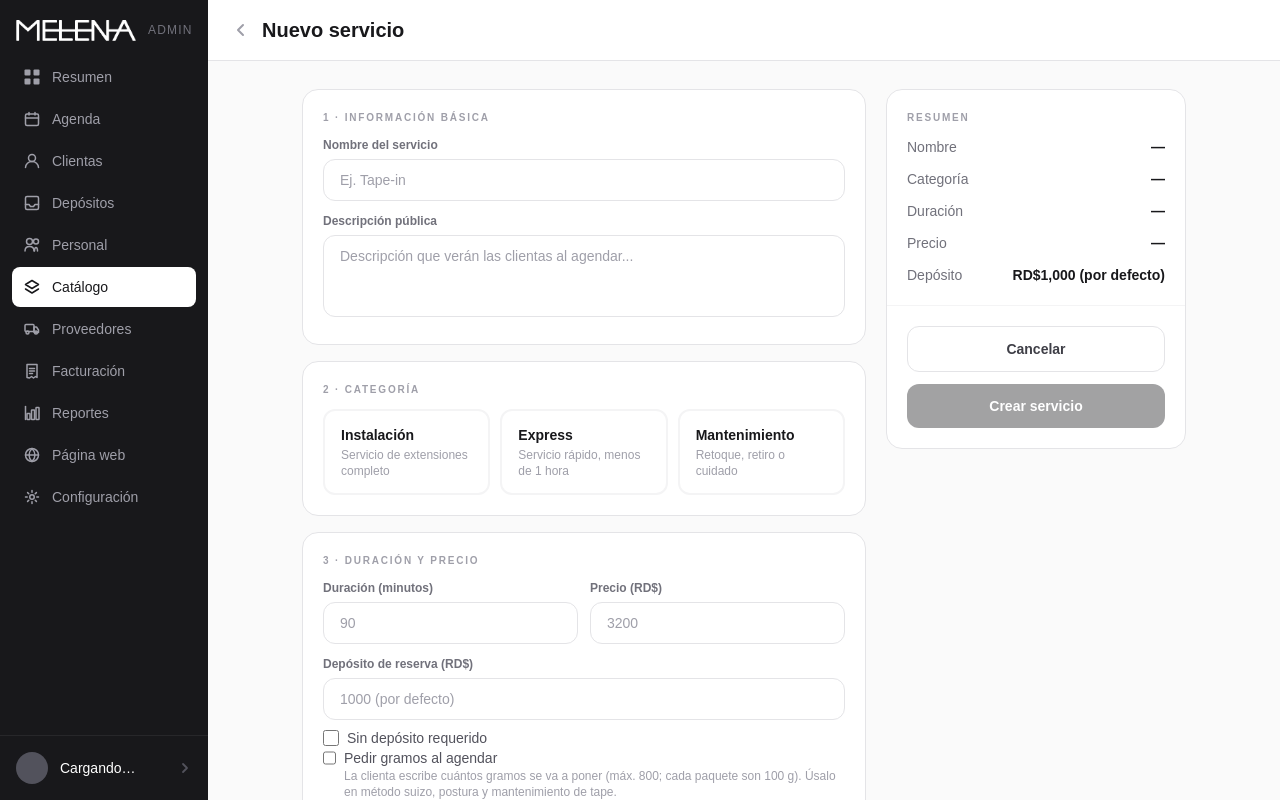
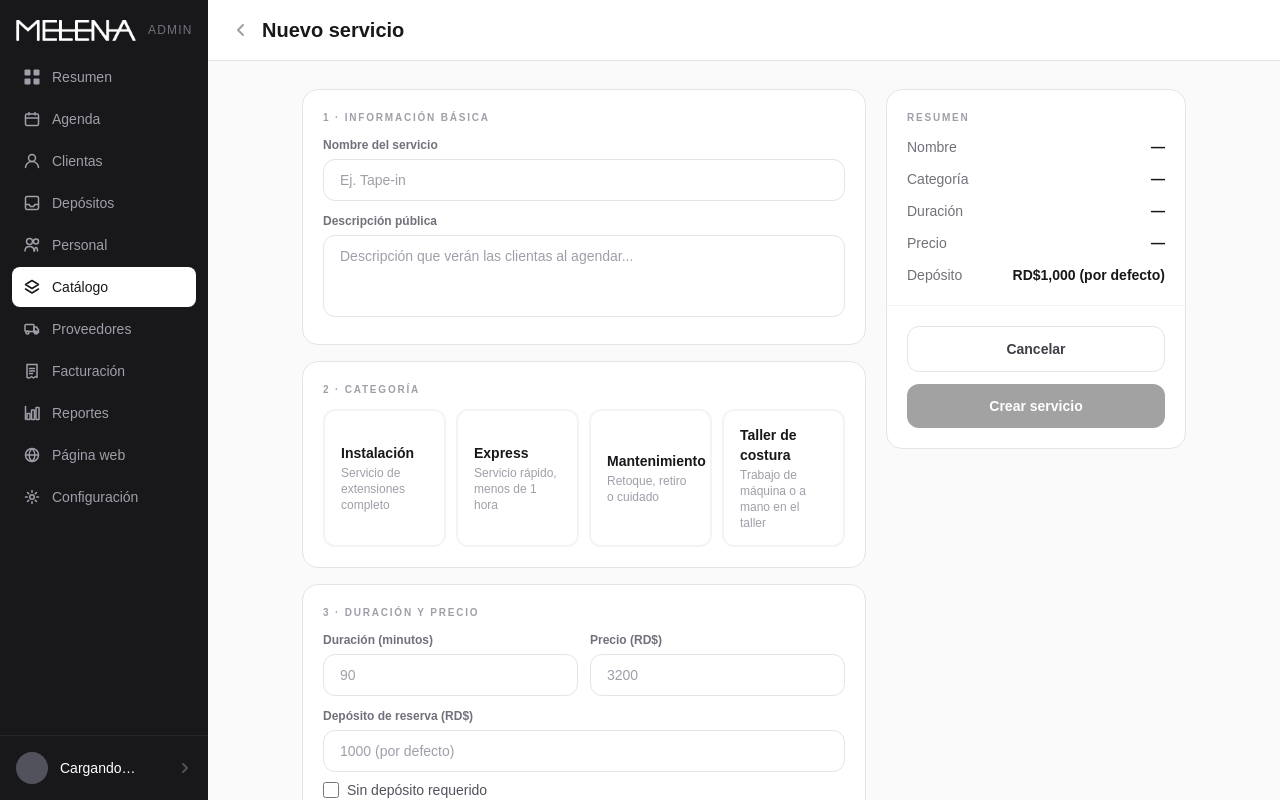
Before and after one commit to lunbel1203/melena-admin, a Next.js app: page /admin/catalogo/nuevo-servicio in a window 1280 px wide. Built offline with nearby package versions, Linux system fonts and the light colour scheme; no server answers; the database is empty.

Commit message:
Catálogo: categoría Taller de costura al crear y editar servicios
Co-Authored-By: Claude Sonnet 5.5 <noreply@anthropic.com>

```diff
--- a/app/admin/catalogo/[slug]/editar/page.tsx
+++ b/app/admin/catalogo/[slug]/editar/page.tsx
@@ -35,7 +35,7 @@ function Toggle({ value, onChange }: { value: boolean; onChange: () => void }) {
   );
 }
 
-const categoriasServicio = ["Instalación", "Express", "Mantenimiento"];
+const categoriasServicio = ["Instalación", "Express", "Mantenimiento", "Taller de costura"];
 
 interface ServicioRow {
   id: string;
--- a/app/admin/catalogo/nuevo-servicio/page.tsx
+++ b/app/admin/catalogo/nuevo-servicio/page.tsx
@@ -20,6 +20,7 @@ const categorias = [
   { id: "Instalación",   desc: "Servicio de extensiones completo" },
   { id: "Express",       desc: "Servicio rápido, menos de 1 hora" },
   { id: "Mantenimiento", desc: "Retoque, retiro o cuidado" },
+  { id: "Taller de costura", desc: "Trabajo de máquina o a mano en el taller" },
 ];
 
 interface Estilista {
@@ -154,7 +155,7 @@ export default function NuevoServicioPage() {
 
           <div className="bg-white rounded-2xl border border-zinc-200 p-5">
             <SectionLabel>2 · Categoría</SectionLabel>
-            <div className="grid grid-cols-3 gap-2.5">
+            <div className="grid grid-cols-2 sm:grid-cols-4 gap-2.5">
               {categorias.map((c) => (
                 <button key={c.id} onClick={() => setCategoria(c.id)}
                   className={`text-left px-4 py-3.5 rounded-xl border-2 transition-all ${categoria === c.id ? "border-zinc-900" : "border-zinc-100 hover:border-zinc-200"}`}>
```
